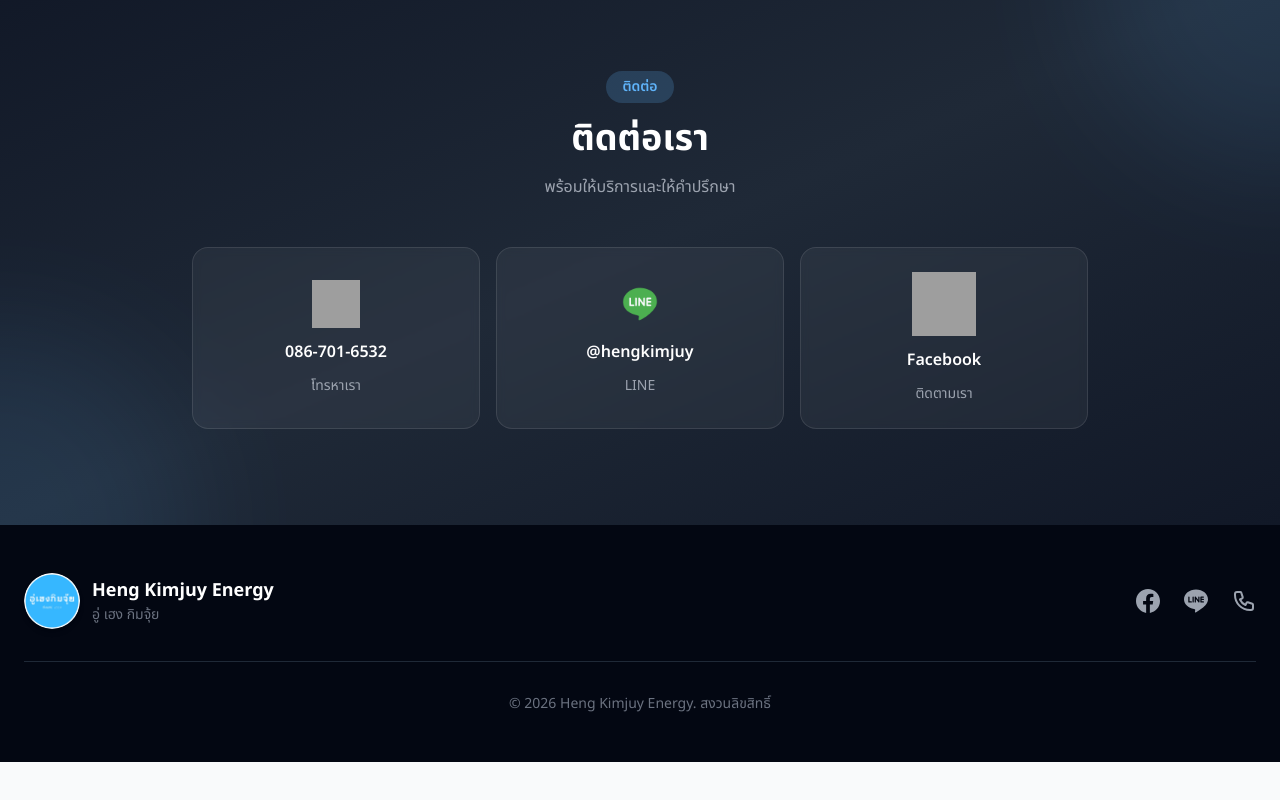
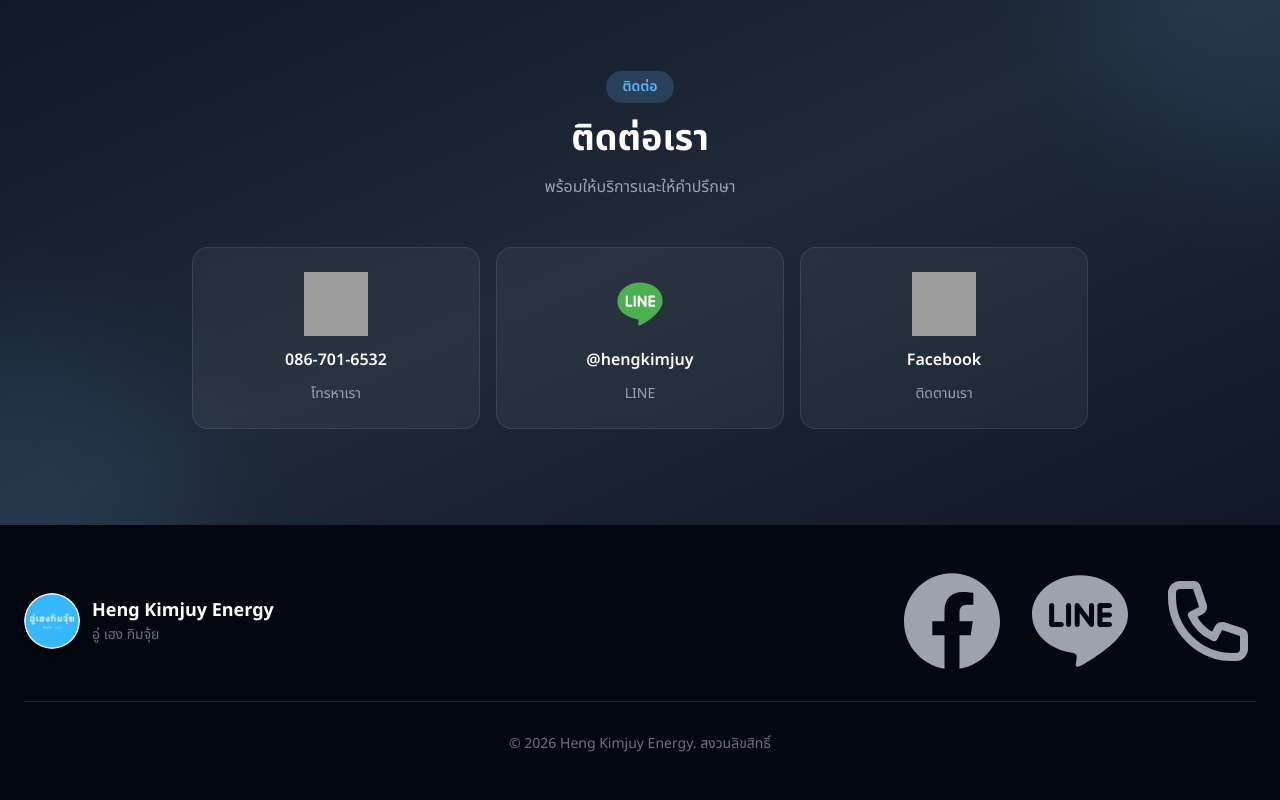
Before and after one commit to thepinyo/heng-kimjuy-energy-website, a website: page index.html in a window 1280 px wide. Shown: the part 3921-4721 px from the top of the page. Before the commit the page ends 4683 px from the top, so only its background shows below. Drawn offline with nearby package versions, Linux system fonts and the light colour scheme; grey boxes are pictures that could not be loaded.

Commit message:
[HKE] update icon

```diff
--- a/index.html
+++ b/index.html
@@ -199,15 +199,15 @@
                         <p class="text-gray-500 text-sm" data-i18n="footer.tagline">อู่ เฮง กิมจุ้ย</p>
                     </div>
                 </div>
-                <div class="flex items-center gap-6">
+                <div class="flex items-center gap-8">
                     <a data-config="footer-facebook" href="#" target="_blank" rel="noopener noreferrer" class="text-gray-400 hover:text-primary transition-colors" aria-label="Facebook">
-                        <svg class="w-6 h-6" fill="currentColor" viewBox="0 0 24 24"><path d="M24 12.073c0-6.627-5.373-12-12-12s-12 5.373-12 12c0 5.99 4.388 10.954 10.125 11.854v-8.385H7.078v-3.47h3.047V9.43c0-3.007 1.792-4.669 4.533-4.669 1.312 0 2.686.235 2.686.235v2.953H15.83c-1.491 0-1.956.925-1.956 1.874v2.25h3.328l-.532 3.47h-2.796v8.385C19.612 23.027 24 18.062 24 12.073z"/></svg>
+                        <svg style="width:96px;height:96px" fill="currentColor" viewBox="0 0 24 24"><path d="M24 12.073c0-6.627-5.373-12-12-12s-12 5.373-12 12c0 5.99 4.388 10.954 10.125 11.854v-8.385H7.078v-3.47h3.047V9.43c0-3.007 1.792-4.669 4.533-4.669 1.312 0 2.686.235 2.686.235v2.953H15.83c-1.491 0-1.956.925-1.956 1.874v2.25h3.328l-.532 3.47h-2.796v8.385C19.612 23.027 24 18.062 24 12.073z"/></svg>
                     </a>
                     <a data-config="footer-line" href="#" class="text-gray-400 hover:text-green-400 transition-colors" aria-label="LINE">
-                        <svg class="w-6 h-6" fill="currentColor" viewBox="0 0 24 24"><path d="M19.365 9.863c.349 0 .63.285.63.631 0 .345-.281.63-.63.63H17.61v1.125h1.755c.349 0 .63.283.63.63 0 .344-.281.629-.63.629h-2.386c-.345 0-.627-.285-.627-.629V8.108c0-.345.282-.63.63-.63h2.386c.346 0 .627.285.627.63 0 .349-.281.63-.63.63H17.61v1.125h1.755zm-3.855 3.016c0 .27-.174.51-.432.596-.064.021-.133.031-.199.031-.211 0-.391-.09-.51-.25l-2.443-3.317v2.94c0 .344-.279.629-.631.629-.346 0-.626-.285-.626-.629V8.108c0-.27.173-.51.43-.595.06-.023.136-.033.194-.033.195 0 .375.104.495.254l2.462 3.33V8.108c0-.345.282-.63.63-.63.345 0 .63.285.63.63v4.771zm-5.741 0c0 .344-.282.629-.631.629-.345 0-.627-.285-.627-.629V8.108c0-.345.282-.63.63-.63.346 0 .628.285.628.63v4.771zm-2.466.629H4.917c-.345 0-.63-.285-.63-.629V8.108c0-.345.285-.63.63-.63.348 0 .63.285.63.63v4.141h1.756c.348 0 .629.283.629.63 0 .344-.282.629-.629.629M24 10.314C24 4.943 18.615.572 12 .572S0 4.943 0 10.314c0 4.811 4.27 8.842 10.035 9.608.391.082.923.258 1.058.59.12.301.079.766.038 1.08l-.164 1.02c-.045.301-.24 1.186 1.049.645 1.291-.539 6.916-4.078 9.436-6.975C23.176 14.393 24 12.458 24 10.314"/></svg>
+                        <svg style="width:96px;height:96px" fill="currentColor" viewBox="0 0 24 24"><path d="M19.365 9.863c.349 0 .63.285.63.631 0 .345-.281.63-.63.63H17.61v1.125h1.755c.349 0 .63.283.63.63 0 .344-.281.629-.63.629h-2.386c-.345 0-.627-.285-.627-.629V8.108c0-.345.282-.63.63-.63h2.386c.346 0 .627.285.627.63 0 .349-.281.63-.63.63H17.61v1.125h1.755zm-3.855 3.016c0 .27-.174.51-.432.596-.064.021-.133.031-.199.031-.211 0-.391-.09-.51-.25l-2.443-3.317v2.94c0 .344-.279.629-.631.629-.346 0-.626-.285-.626-.629V8.108c0-.27.173-.51.43-.595.06-.023.136-.033.194-.033.195 0 .375.104.495.254l2.462 3.33V8.108c0-.345.282-.63.63-.63.345 0 .63.285.63.63v4.771zm-5.741 0c0 .344-.282.629-.631.629-.345 0-.627-.285-.627-.629V8.108c0-.345.282-.63.63-.63.346 0 .628.285.628.63v4.771zm-2.466.629H4.917c-.345 0-.63-.285-.63-.629V8.108c0-.345.285-.63.63-.63.348 0 .63.285.63.63v4.141h1.756c.348 0 .629.283.629.63 0 .344-.282.629-.629.629M24 10.314C24 4.943 18.615.572 12 .572S0 4.943 0 10.314c0 4.811 4.27 8.842 10.035 9.608.391.082.923.258 1.058.59.12.301.079.766.038 1.08l-.164 1.02c-.045.301-.24 1.186 1.049.645 1.291-.539 6.916-4.078 9.436-6.975C23.176 14.393 24 12.458 24 10.314"/></svg>
                     </a>
                     <a data-config="footer-phone" href="#" class="text-gray-400 hover:text-primary transition-colors" aria-label="Phone">
-                        <svg class="w-6 h-6" fill="none" stroke="currentColor" viewBox="0 0 24 24"><path stroke-linecap="round" stroke-linejoin="round" stroke-width="2" d="M3 5a2 2 0 012-2h3.28a1 1 0 01.948.684l1.498 4.493a1 1 0 01-.502 1.21l-2.257 1.13a11.042 11.042 0 005.516 5.516l1.13-2.257a1 1 0 011.21-.502l4.493 1.498a1 1 0 01.684.949V19a2 2 0 01-2 2h-1C9.716 21 3 14.284 3 6V5z"/></svg>
+                        <svg style="width:96px;height:96px" fill="none" stroke="currentColor" viewBox="0 0 24 24"><path stroke-linecap="round" stroke-linejoin="round" stroke-width="2" d="M3 5a2 2 0 012-2h3.28a1 1 0 01.948.684l1.498 4.493a1 1 0 01-.502 1.21l-2.257 1.13a11.042 11.042 0 005.516 5.516l1.13-2.257a1 1 0 011.21-.502l4.493 1.498a1 1 0 01.684.949V19a2 2 0 01-2 2h-1C9.716 21 3 14.284 3 6V5z"/></svg>
                     </a>
                 </div>
             </div>
--- a/js/main.js
+++ b/js/main.js
@@ -77,11 +77,11 @@ function renderFromConfig() {
     var fb = c.contact.facebook;
     contactGrid.innerHTML =
       '<a href="tel:' + phone.number + '" class="group bg-white/5 backdrop-blur-sm hover:bg-primary border border-white/10 hover:border-primary rounded-2xl p-6 transition-all duration-300 min-h-[48px] flex flex-col items-center justify-center gap-3">'
-      + '<img src="' + phone.icon + '" alt="Contact" class="w-12 h-12">'
+      + '<img src="' + phone.icon + '" alt="Contact" class="w-16 h-16">'
       + '<span class="text-white font-semibold" data-i18n="' + phone.displayKey + '">' + phone.displayDefault + '</span>'
       + '<span class="text-gray-400 group-hover:text-white/70 text-sm transition-colors" data-i18n="' + phone.labelKey + '">' + phone.labelDefault + '</span></a>'
       + '<a href="' + line.url + '" class="group bg-white/5 backdrop-blur-sm hover:bg-green-500 border border-white/10 hover:border-green-500 rounded-2xl p-6 transition-all duration-300 min-h-[48px] flex flex-col items-center justify-center gap-3">'
-      + '<img src="' + line.icon + '" alt="LINE" class="w-12 h-12">'
+      + '<img src="' + line.icon + '" alt="LINE" class="w-16 h-16">'
       + '<span class="text-white font-semibold" data-i18n="' + line.displayKey + '">' + line.displayDefault + '</span>'
       + '<span class="text-gray-400 group-hover:text-white/70 text-sm transition-colors" data-i18n="' + line.labelKey + '">' + line.labelDefault + '</span></a>'
       + '<a href="' + fb.url + '" target="_blank" rel="noopener noreferrer" class="group bg-white/5 backdrop-blur-sm hover:bg-blue-600 border border-white/10 hover:border-blue-600 rounded-2xl p-6 transition-all duration-300 min-h-[48px] flex flex-col items-center justify-center gap-3">'
```
Also changed, not shown: 1 other file.
